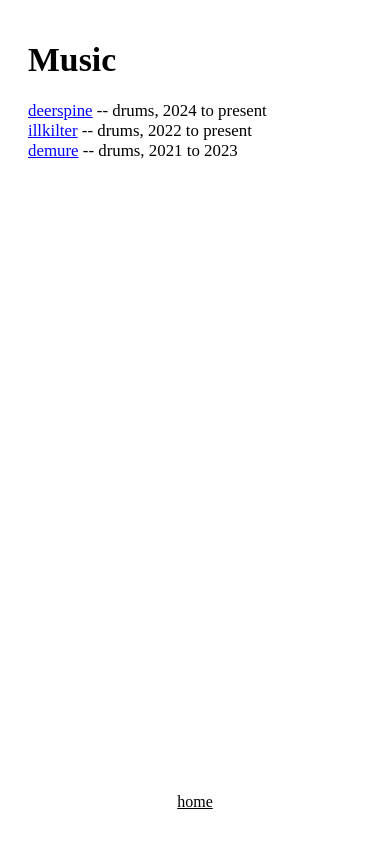
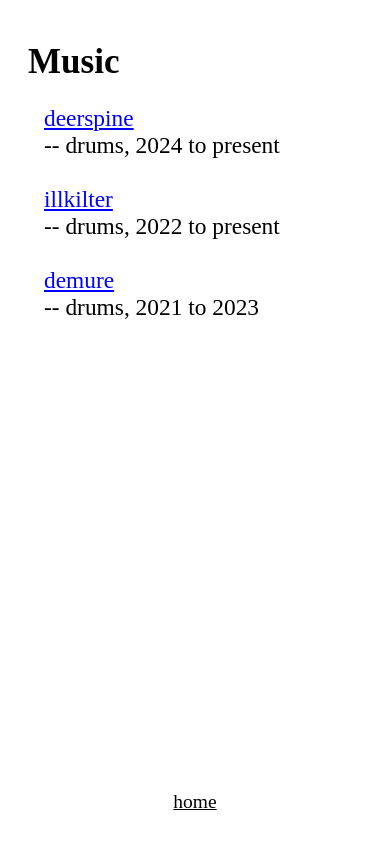
Before and after one commit to klimno/klimno.github.io, a plain HTML site: page music.html in a window 390 px wide. Drawn offline with Linux system fonts and the light colour scheme.

Commit message:
modified:   music.html

```diff
--- a/music.html
+++ b/music.html
@@ -6,35 +6,44 @@
 </head>
 <body>
 
-    <div class="left">
+
+    <div class="left" style="margin-bottom:3rem">
         <h1>Music</h1>
 
         <p>
-            <a href=https://instagram.com/deerspine.tx>deerspine</a> -- drums, 2024 to present <br>
-
-            <a href=https://instagram.com/illkilter>illkilter</a> -- drums, 2022 to present <br>
-
-            <a href=https://instagram.com/musicdemure>demure</a> -- drums, 2021 to 2023 <br>
+            <a href=https://instagram.com/deerspine.tx>deerspine</a> <br class="smallbr"> -- drums, 2024 to present <br>
+<br>
+            <a href=https://instagram.com/illkilter>illkilter</a> <br class="smallbr"> -- drums, 2022 to present <br>
+<br>
+            <a href=https://instagram.com/musicdemure>demure</a> <br class="smallbr">  -- drums, 2021 to 2023 <br>
         </p>
 
     </div>
 
-    <div class="centerbottom" style="text-align:center">
+<footer>
+    <div class= "centerbottom" style="text-align:center">
         <a style="color:black"  href="index.html">home</a>
     </div>
+</footer>
+
+<style>
+
+.container {
+  margin: 0;
+  display: flex;
+  flex-direction: column;
+  min-height: 100vh;
+}
+
+main {
+  flex: 1;
+}
 
 
-
-<style>
 a{
 color:blue;
 }
 
-.container {
-  height: 200px;
-  position: relative;
-  border: 3px solid black;
-}
 
 .left {
   text-align:left;
@@ -43,6 +52,7 @@ color:blue;
 }
 
 .centerbottom {
+  font-size:100%;
   margin: 0;
   position: absolute;
   top: 95%;
@@ -55,10 +65,46 @@ body {
 }
 
 h1 {
-  font-size: 4vh;
+  font-size: 2.5rem;
 
 }
 p {
-  font-size:2vh;
+  font-size:1rem;
+}
+
+.smallbr {
+display:none;
+}
+
+@media only screen and (max-width: 650px) {
+
+p {
+  margin-left: 1rem;
+  margin-right: 3rem;
+  font-size: 6vw;
+}
+
+.smallbr {
+display:block;
+}
+
+h1 {font-size: 9vw;
+}
+
+h2 {font-size: 5vw;
+
+}
+
+.centerbottom{
+ margin: 0;
+ font-size: 5vw;
+}
+
+}
+
+@media only screen and (max-height:475px){
+.centerbottom{
+position:relative;
+}
 }
 </style>
```
